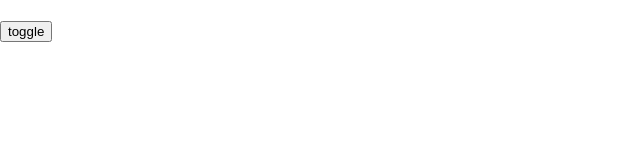
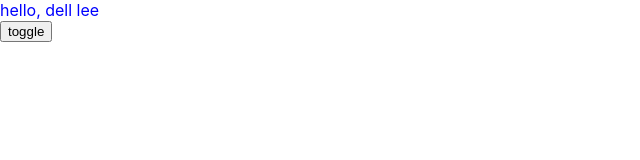
Before and after one commit to mjwise-hyx/ant-demo, a React (Create React App) app: page / in a window 1280 px wide. Both pictures are taken after a click on the button "toggle". Shown: the top 160 px of the page, without its empty margins (0-640 px from the left). Built offline with nearby package versions, Linux system fonts and the light colour scheme.

Commit message:
动画效果CSSTran

```diff
--- a/src/App.js
+++ b/src/App.js
@@ -1,5 +1,5 @@
 import React, { Component ,Fragment} from 'react';
-
+import { CSSTransition } from 'react-transition-group';
 import './css/App.css';
 
 class App extends Component {
@@ -7,7 +7,7 @@ class App extends Component {
     constructor(props){
         super(props);
         this.state = {
-            show: true
+            list: []
         }
         this.handleToggole = this.handleToggole.bind(this);
     }
@@ -16,14 +16,39 @@ class App extends Component {
         return (
             //Fragment占位
             <Fragment>
-                <div className = {this.state.show ? 'show' : 'hide'}>
-                    hello, dell lee
-                </div>
+                <CSSTransition
+                    in = {this.state.show}
+                    timeout = {500}
+                    classNames = 'fade'
+                    unmountOnExit
+                    onEntered={(el) => {el.style.color='blue'}}
+                    appear = {true}
+                >
+                    <div>
+                        hello, dell lee
+                    </div>
+                </CSSTransition>
+
+                {
+                    this.state.list.map((item) => {
+                        return (
+                            <div>{item}</div>
+                        )
+                    })
+                }
                 <button
                     onClick={this.handleToggole}
                 >toggle</button>
             </Fragment>
         );
+    }
+
+    handleAddItem(){
+        this.setState((prevState)=>{
+            return {
+                list: [...prevState.list,'item']
+            }
+        })
     }
 
     handleToggole(){
--- a/src/css/App.css
+++ b/src/css/App.css
@@ -1,26 +1,24 @@
-.show{
-    opacity: 1;
-    transition: all 1s ease-in;
+.fade-enter, .fade-appear{
+    opacity: 0;
 }
 
-.hide{
-    animation: hide-item 2s ease-in forwards;
+.fade-enter-active, .fade-appear-active{
+    opacity: 1;
+    transition: opacity 1s ease-in;
 }
-/* forwords 保存最后一个显示帧 */
 
-@keyframes hide-item {
-    0% {
-        opacity: 1;
-        color: red;
-    }
-    50% {
-        opacity: 0.5;
-        color: green;
-    }
-
-    100% {
-        opacity: 0;
-        color: blue;
-    }
+.fade-enter-done{
+    opacity: 1;
 
 }
+
+.fade-exit{
+    opacity: 1;
+}
+.fade-exit-active {
+    opacity: 0;
+}
+.fade-exit-done{
+    opacity: 0;
+    transition: opacity 1s ease-in;
+}
```
